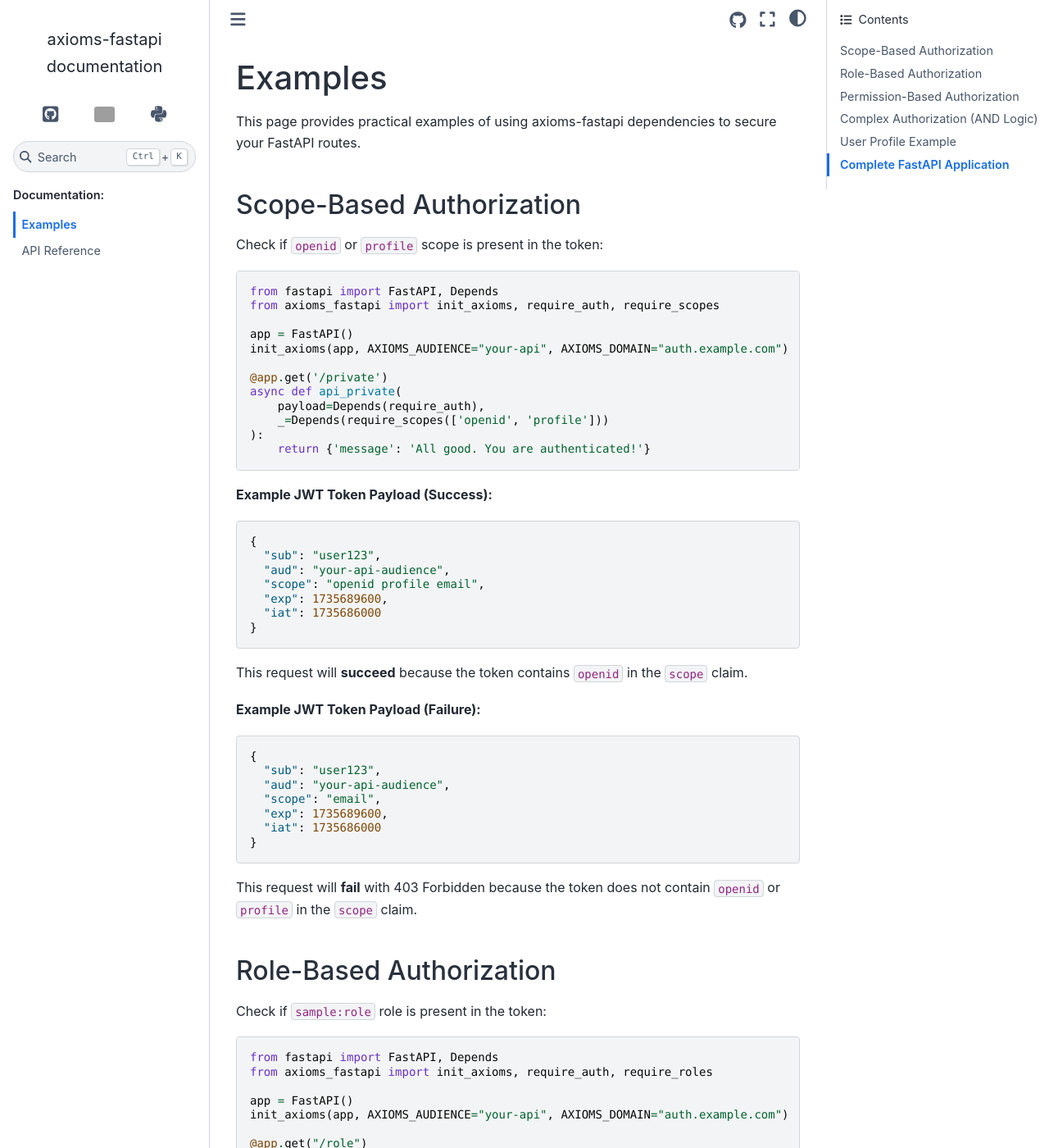
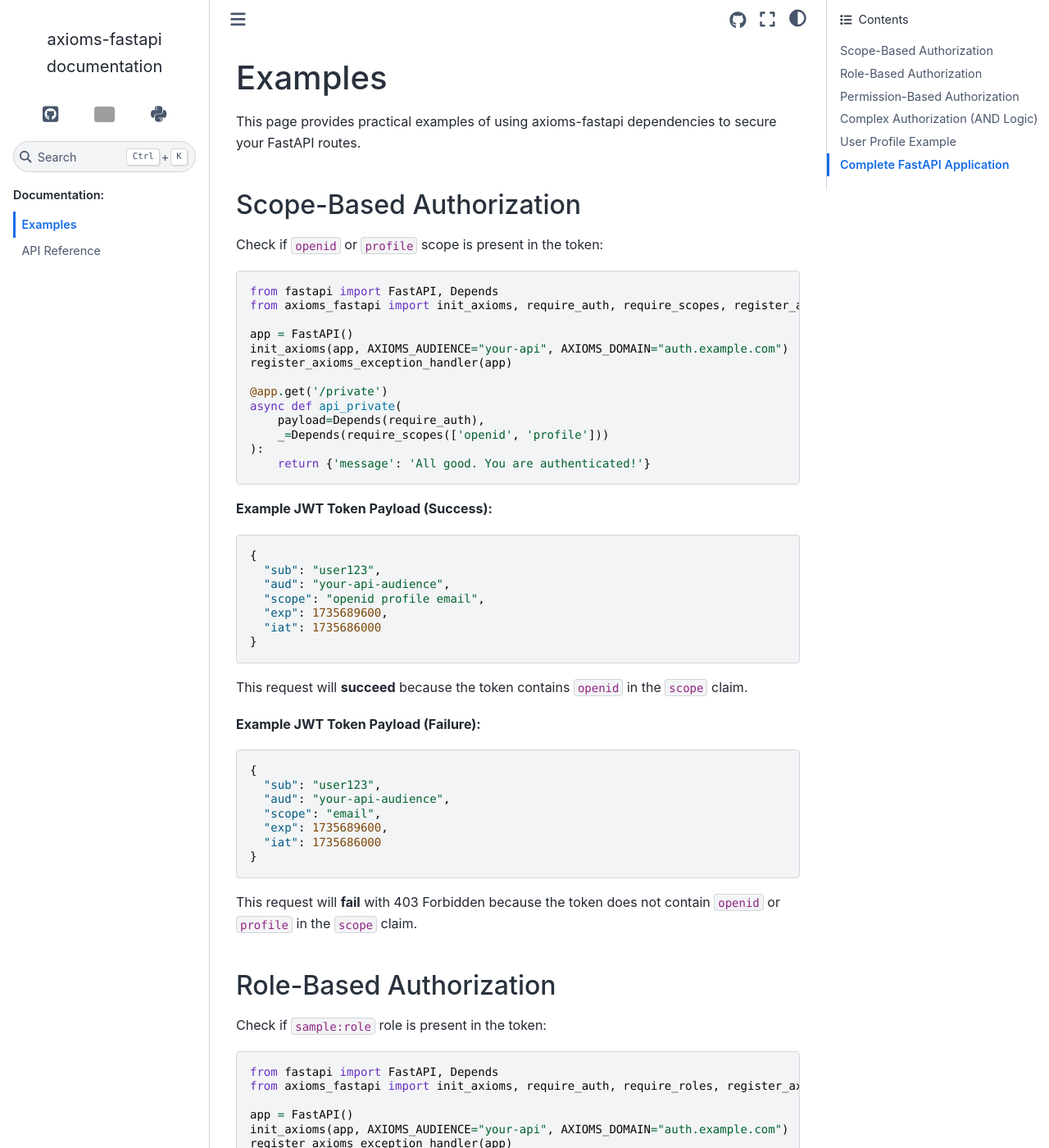
Before and after one commit to abhishektiwari/axioms-fastapi, a Sphinx documentation site: the page built from docs/examples.rst, in a window 1280 px wide and 1400 px high. Shown: the whole window at 82% size. Built offline with Sphinx 7.4.7 and the Sphinx Book theme 1.1.4, drawn with Linux system fonts in a browser that asks for light colours; some of the changed text lies outside the part shown; grey boxes are pictures that could not be loaded.

Commit message:
Simplify the exceotion handler

```diff
--- a/docs/examples.rst
+++ b/docs/examples.rst
@@ -11,10 +11,11 @@
 .. code-block:: python
 
    from fastapi import FastAPI, Depends
-   from axioms_fastapi import init_axioms, require_auth, require_scopes
+   from axioms_fastapi import init_axioms, require_auth, require_scopes, register_axioms_exception_handler
 
    app = FastAPI()
    init_axioms(app, AXIOMS_AUDIENCE="your-api", AXIOMS_DOMAIN="auth.example.com")
+   register_axioms_exception_handler(app)
 
    @app.get('/private')
    async def api_private(
@@ -59,10 +60,11 @@
 .. code-block:: python
 
    from fastapi import FastAPI, Depends
-   from axioms_fastapi import init_axioms, require_auth, require_roles
+   from axioms_fastapi import init_axioms, require_auth, require_roles, register_axioms_exception_handler
 
    app = FastAPI()
    init_axioms(app, AXIOMS_AUDIENCE="your-api", AXIOMS_DOMAIN="auth.example.com")
+   register_axioms_exception_handler(app)
 
    @app.get("/role")
    async def sample_role_get(
@@ -142,10 +144,11 @@
 .. code-block:: python
 
    from fastapi import FastAPI, Depends
-   from axioms_fastapi import init_axioms, require_auth, require_permissions
+   from axioms_fastapi import init_axioms, require_auth, require_permissions, register_axioms_exception_handler
 
    app = FastAPI()
    init_axioms(app, AXIOMS_AUDIENCE="your-api", AXIOMS_DOMAIN="auth.example.com")
+   register_axioms_exception_handler(app)
 
    @app.post("/permission")
    async def sample_create(
@@ -230,11 +233,13 @@
        require_auth,
        require_scopes,
        require_roles,
-       require_permissions
+       require_permissions,
+       register_axioms_exception_handler
    )
 
    app = FastAPI()
    init_axioms(app, AXIOMS_AUDIENCE="your-api", AXIOMS_DOMAIN="auth.example.com")
+   register_axioms_exception_handler(app)
 
    @app.get("/api/strict")
    async def strict_endpoint(
@@ -295,10 +300,11 @@
 .. code-block:: python
 
    from fastapi import FastAPI, Depends
-   from axioms_fastapi import init_axioms, require_auth
+   from axioms_fastapi import init_axioms, require_auth, register_axioms_exception_handler
 
    app = FastAPI()
    init_axioms(app, AXIOMS_AUDIENCE="your-api", AXIOMS_DOMAIN="auth.example.com")
+   register_axioms_exception_handler(app)
 
    @app.get("/me")
    async def get_current_user(payload=Depends(require_auth)):
--- a/docs/index.rst
+++ b/docs/index.rst
@@ -60,7 +60,7 @@
 .. code-block:: python
 
    from fastapi import FastAPI
-   from axioms_fastapi import init_axioms
+   from axioms_fastapi import init_axioms, register_axioms_exception_handler
 
    app = FastAPI()
    init_axioms(
@@ -68,6 +68,9 @@
        AXIOMS_AUDIENCE="your-api-audience",
        AXIOMS_DOMAIN="your-auth.domain.com"
    )
+
+   # Register exception handler for authentication/authorization errors
+   register_axioms_exception_handler(app)
 
 2. Create a ``.env`` file with your configuration (see `.env.example <https://github.com/abhishektiwari/axioms-fastapi/blob/main/.env.example>`_ for reference):
 
--- a/src/axioms_fastapi/__init__.py
+++ b/src/axioms_fastapi/__init__.py
@@ -11,7 +11,7 @@
     # Version file doesn't exist yet (development mode without build)
     __version__ = "0.0.0.dev0"
 
-from .error import AxiomsError, AxiomsHTTPException
+from .error import AxiomsError, AxiomsHTTPException, register_axioms_exception_handler
 from .dependencies import (
     require_auth,
     require_scopes,
@@ -24,6 +24,7 @@
     "__version__",
     "AxiomsError",
     "AxiomsHTTPException",
+    "register_axioms_exception_handler",
     "require_auth",
     "require_scopes",
     "require_roles",
```
Also changed, not shown: README.md (+14 -13 lines), example_app.py (+3 -12 lines), 2 other files.
